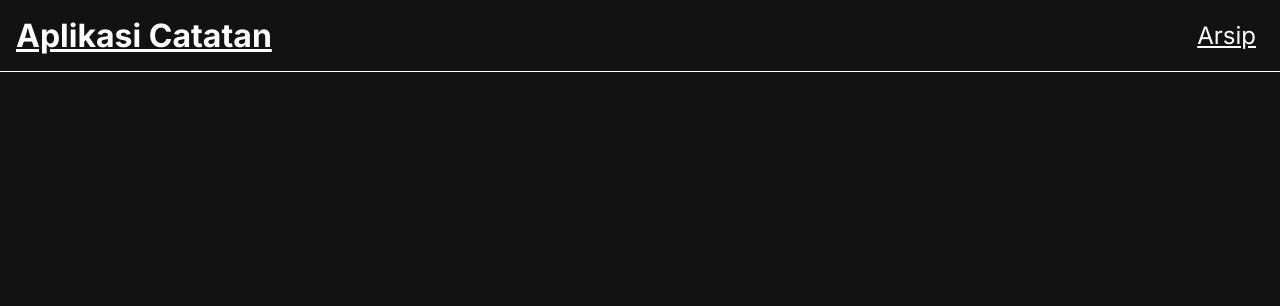
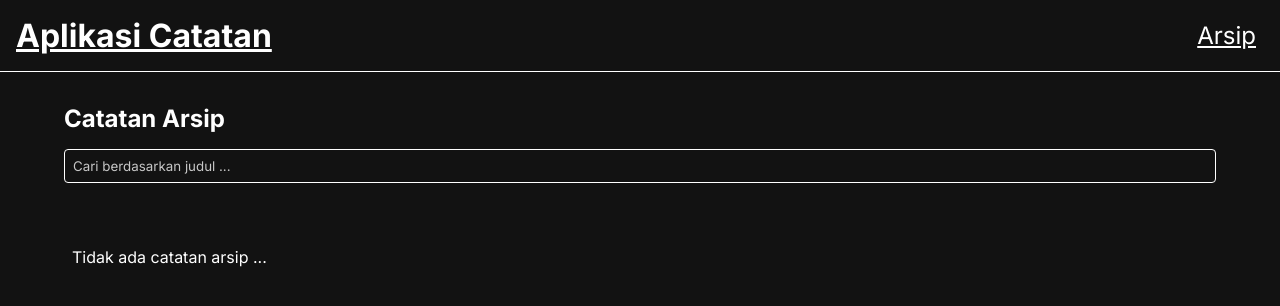
Before and after one commit to hadiid-studentcode/personal-notes-app-starter, a React (Vite) app: page /archives in a window 1280 px wide. Shown: the top 306 px of the page. Built offline with nearby package versions, Linux system fonts and the light colour scheme.

Commit message:
handleUnarchive

```diff
--- a/src/App.jsx
+++ b/src/App.jsx
@@ -2,10 +2,9 @@ import React from "react";
 import { createRoot } from "react-dom/client";
 import { BrowserRouter, Link, Routes, Route } from "react-router-dom";
 import HomePage from "./pages/home/page";
-import AboutPage from "./pages/about/page";
-import FaqPage from "./pages/faq/page";
 import NewNotePage from "./pages/notes/new/page";
 import NoteDetailPage from "./pages/notes/id/page";
+import ArchivesPage from "./pages/archives/page";
 
 function App() {
   return (
@@ -19,7 +18,7 @@ function App() {
           <div className="navigation">
             <ul>
               <li>
-                <Link to="/arsip">Arsip</Link>
+                <Link to="/archives">Arsip</Link>
               </li>
             </ul>
           </div>
@@ -30,8 +29,7 @@ function App() {
             <Route path="/" element={<HomePage />} />
             <Route path="/notes/new" element={<NewNotePage />} />
             <Route path="/notes/:id" element={<NoteDetailPage />} />
-            <Route path="/arsip" element={<AboutPage />} />
-            <Route path="/faq" element={<FaqPage />} />
+            <Route path="/archives" element={<ArchivesPage />} />
           </Routes>
         </main>
       </div>
--- a/src/pages/about/page.jsx
+++ /dev/null
@@ -1,7 +0,0 @@
-export default function AboutPage() {
-  return (
-    <>
-      <h1>Halaman About</h1>
-    </>
-  );
-}
--- /dev/null
+++ b/src/pages/archives/page.jsx
@@ -0,0 +1,41 @@
+import { useEffect, useState } from "react";
+import { notesService } from "../../services/notes.service";
+import { showFormattedDate } from "../../utils";
+import NoteItem from "../../components/noteItem";
+
+export default function ArchivesPage() {
+  const [archiveNotes, setArchiveNotes] = useState([]);
+  const [loading, setLoading] = useState(true);
+
+  useEffect(() => {
+    const archiveNotes = notesService.getArchived();
+    setArchiveNotes(archiveNotes);
+    setLoading(false);
+  }, []);
+
+  return (
+    <>
+      <section className="archives-page">
+        <h2>Catatan Arsip</h2>
+        <section className="search-bar">
+          <input type="text" placeholder="Cari berdasarkan judul ..." />
+        </section>
+        <section className="notes-list">
+          {archiveNotes.length > 0 ? (
+            archiveNotes.map((archiveNote) => (
+              <NoteItem
+                key={archiveNote.id}
+                id={archiveNote.id}
+                title={archiveNote.title}
+                createdAt={showFormattedDate(archiveNote.createdAt)}
+                body={archiveNote.body}
+              />
+            ))
+          ) : (
+            <p>Tidak ada catatan arsip ...</p>
+          )}
+        </section>
+      </section>
+    </>
+  );
+}
--- a/src/pages/faq/page.jsx
+++ /dev/null
@@ -1,10 +0,0 @@
-export default function FaqPage() {
-  return (
-    <>
-      <h1>Halaman Faq</h1>
-      <div className="search-bar">
-        <input type="text" placeholder="Cari pertanyaan..." />
-      </div>
-    </>
-  );
-}
--- a/src/pages/notes/id/page.jsx
+++ b/src/pages/notes/id/page.jsx
@@ -19,6 +19,15 @@ export default function NoteDetailPage() {
   const handleArchive = (id) => {
     notesService.archive(id);
     toast("Catatan berhasil diarsipkan");
+
+    setTimeout(() => {
+      navigate("/");
+    }, 1000);
+  };
+
+  const handleUnarchive = (id) => {
+    notesService.unarchive(id);
+    toast("Catatan berhasil diaktifkan");
 
     setTimeout(() => {
       navigate("/");
@@ -61,6 +70,27 @@ export default function NoteDetailPage() {
           <p>{note.body}</p>
         </div>
         <div className="detail-page__action">
+          {note.archived ? (
+            <button
+              className="action"
+              type="button"
+              title="Aktifkan"
+              onClick={() => handleUnarchive(note.id)}
+            >
+              <svg
+                stroke="currentColor"
+                fill="currentColor"
+                strokeWidth="0"
+                viewBox="0 0 24 24"
+                height="1em"
+                width="1em"
+                xmlns="http://www.w3.org/2000/svg"
+              >
+                <path fill="none" d="M0 0h24v24H0V0z"></path>
+                <path d="M20.54 5.23l-1.39-1.68C18.88 3.21 18.47 3 18 3H6c-.47 0-.88.21-1.16.55L3.46 5.23C3.17 5.57 3 6.02 3 6.5V19c0 1.1.9 2 2 2h14c1.1 0 2-.9 2-2V6.5c0-.48-.17-.93-.46-1.27zM6.24 5h11.52l.83 1H5.42l.82-1zM5 19V8h14v11H5zm3-5h2.55v3h2.9v-3H16l-4-4z"></path>
+              </svg>
+            </button>
+          ) : (
             <button
               className="action"
               type="button"
@@ -80,6 +110,8 @@ export default function NoteDetailPage() {
                 <path d="M20.54 5.23l-1.39-1.68C18.88 3.21 18.47 3 18 3H6c-.47 0-.88.21-1.16.55L3.46 5.23C3.17 5.57 3 6.02 3 6.5V19c0 1.1.9 2 2 2h14c1.1 0 2-.9 2-2V6.5c0-.48-.17-.93-.46-1.27zM6.24 5h11.52l.81.97H5.44l.8-.97zM5 19V8h14v11H5zm8.45-9h-2.9v3H8l4 4 4-4h-2.55z"></path>
               </svg>
             </button>
+          )}
+
           <button
             className="action"
             type="button"
--- a/src/pages/notes/new/page.jsx
+++ b/src/pages/notes/new/page.jsx
@@ -2,11 +2,13 @@ import { useState } from "react";
 import { notesService } from "../../../services/notes.service";
 import { ToastContainer, toast } from "react-toastify";
 import FormNote from "../../../components/formNote";
+import { useNavigate } from "react-router-dom";
 export default function NewNotePage() {
   const [formData, setFormData] = useState({
     title: "",
     body: "",
   });
+  const navigate = useNavigate();
 
   const handleFormChange = (e) => {
     setFormData({
@@ -20,12 +22,10 @@ export default function NewNotePage() {
     if (title && body) {
       notesService.add({ title, body });
       toast("Catatan berhasil disimpan");
-      setFormData({
-        title: "",
-        body: "",
-      });
 
-      const data = notesService.getActive();
+      setTimeout(() => {
+        navigate("/");
+      }, 1000);
     }
   };
 
@@ -33,7 +33,7 @@ export default function NewNotePage() {
     <>
       <ToastContainer
         position="top-center"
-        autoClose={5000}
+        autoClose={1000}
         hideProgressBar={false}
         newestOnTop={false}
         closeOnClick={false}
```
Lines whose indentation alone changed are shown as unchanged.
